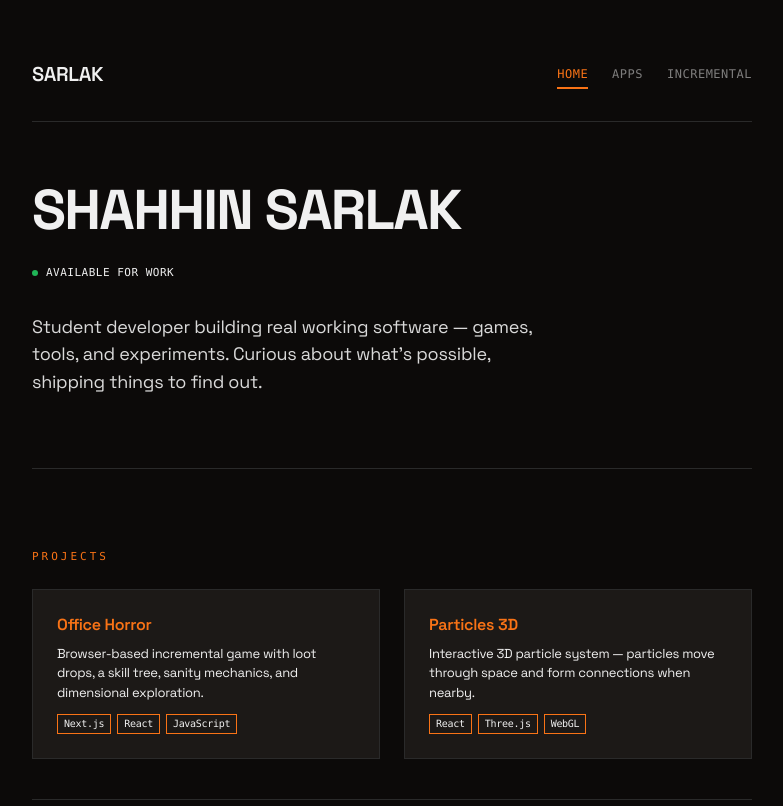
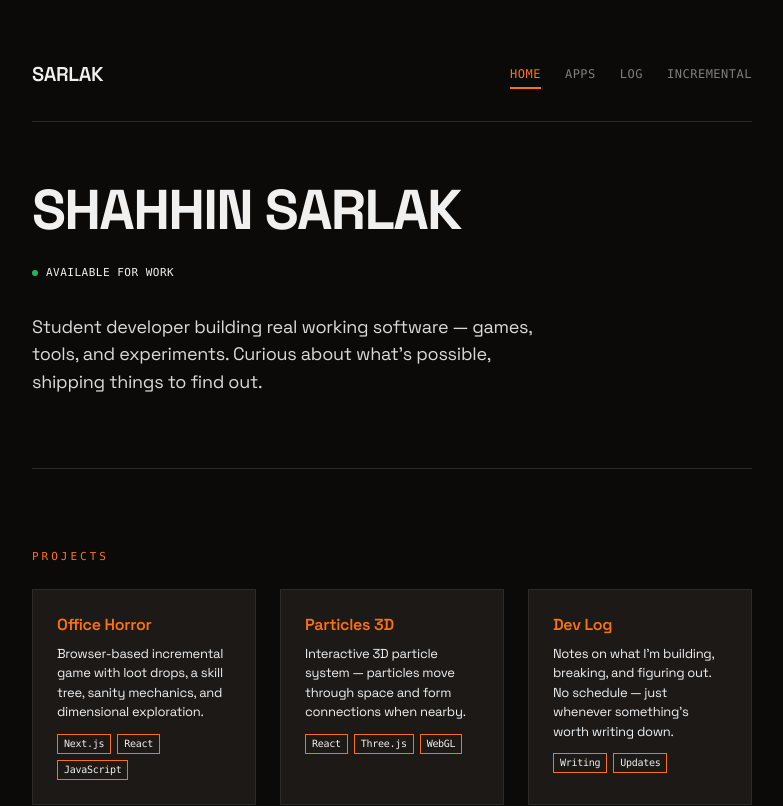
Before and after one commit to shahhinsarlak/sarlakweb, a Next.js app: page / in a window 1280 px wide. Shown: the top 806 px of the page, without its empty margins (248-1031 px from the left). Built offline with nearby package versions, Linux system fonts and the light colour scheme.

Commit message:
feat(log): add Log to nav and home page card

```diff
--- a/app/page.js
+++ b/app/page.js
@@ -71,6 +71,16 @@ export default function Home() {
                   <span style={{ fontSize: '10px', padding: '2px 6px', border: '1px solid var(--accent-color)' }}>WebGL</span>
                 </div>
               </Link>
+              <Link href="/log" className="card">
+                <div className="card-title">Dev Log</div>
+                <div className="card-description">
+                  Notes on what I&apos;m building, breaking, and figuring out. No schedule &mdash; just whenever something&apos;s worth writing down.
+                </div>
+                <div style={{ marginTop: '12px', display: 'flex', gap: '6px', flexWrap: 'wrap' }}>
+                  <span style={{ fontSize: '10px', padding: '2px 6px', border: '1px solid var(--accent-color)' }}>Writing</span>
+                  <span style={{ fontSize: '10px', padding: '2px 6px', border: '1px solid var(--accent-color)' }}>Updates</span>
+                </div>
+              </Link>
             </div>
           </section>
 
--- a/components/Header.js
+++ b/components/Header.js
@@ -17,6 +17,9 @@ export default function Header() {
         <Link href="/apps" className={`nav-link ${pathname === '/apps' ? 'active' : ''}`}>
           Apps
         </Link>
+        <Link href="/log" className={`nav-link ${pathname.startsWith('/log') ? 'active' : ''}`}>
+          Log
+        </Link>
         <Link href="/game" className={`nav-link ${pathname === '/game' ? 'active' : ''}`}>
           Incremental
         </Link>
```
